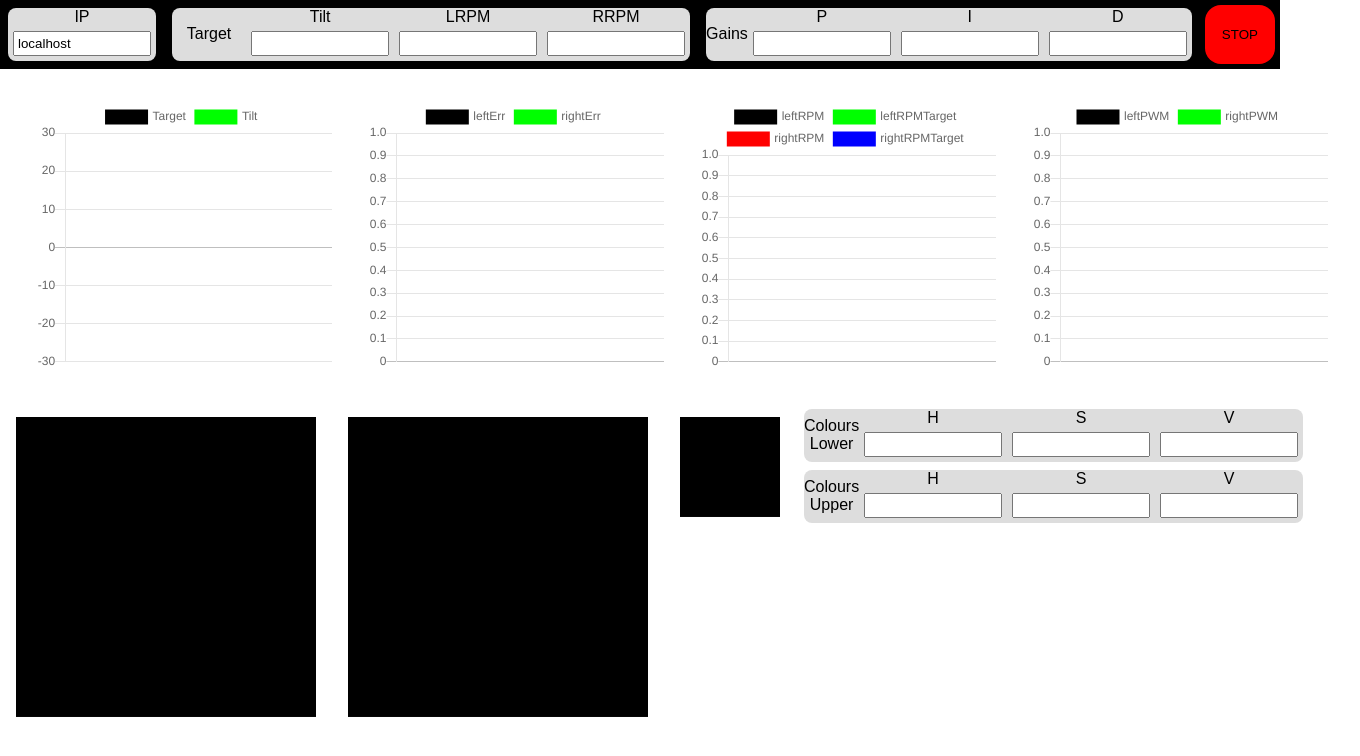
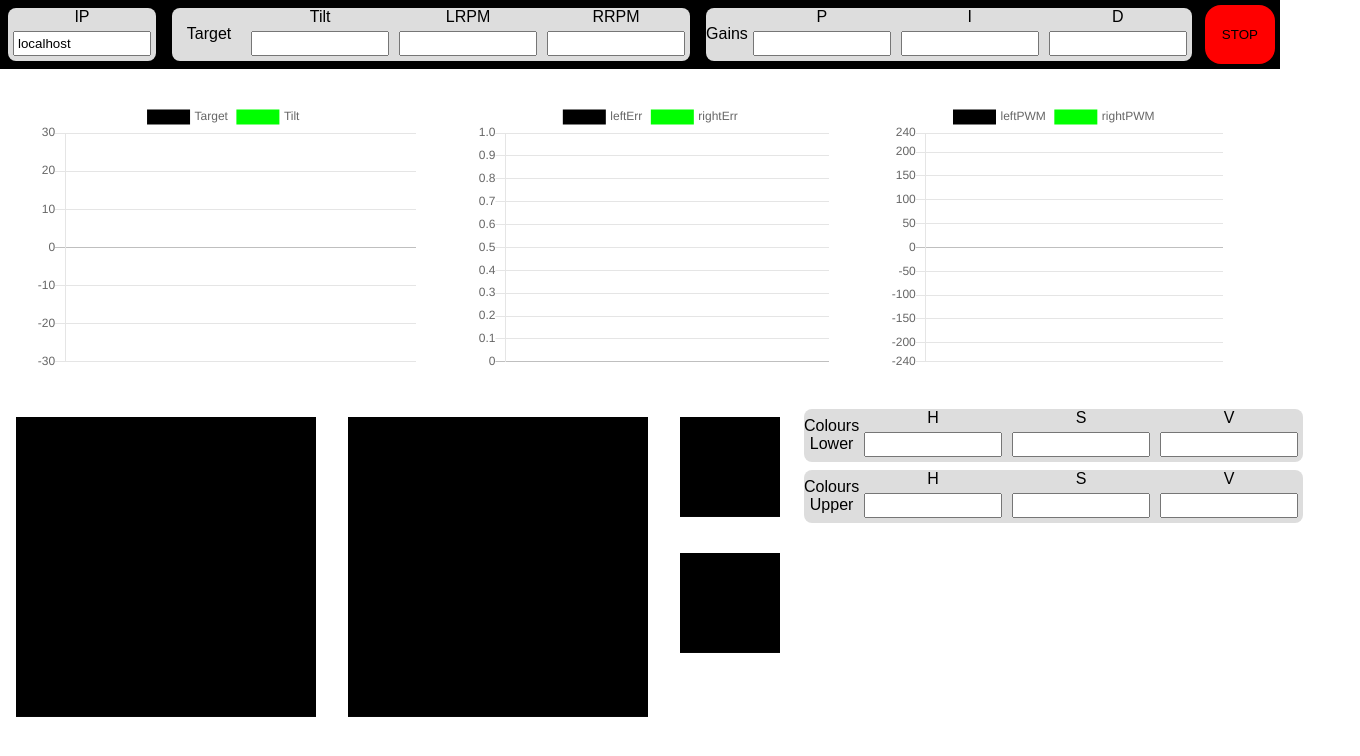
Before and after one commit to Adam-Paterson1/trc3000, a React (Create React App) app: page / in a window 1280 px wide. Shown: the top 756 px of the page, 1360 px wide, since content can reach past the window. Built offline with nearby package versions, Linux system fonts and the light colour scheme.

Commit message:
Fix up double write to same colour box and only 3 graphs now.

```diff
--- a/src/ChartWrapper.js
+++ b/src/ChartWrapper.js
@@ -59,15 +59,21 @@ class ChartWrapper extends Component {
           registerInterest={this.registerInterest}
           deregisterInterest={this.deregisterInterest}>
         </Chart>
-        <Chart
-          labels={['leftRPM', 'leftRPMTarget', 'rightRPM', 'rightRPMTarget']}
+        {/* <Chart
+          labels={['leftRPM', 'rightRPM']}
           registerInterest={this.registerInterest}
           deregisterInterest={this.deregisterInterest}>
-        </Chart>
+        </Chart> */}
+        {/* <Chart
+          labels={['leftRPMTarget', 'rightRPMTarget']}
+          registerInterest={this.registerInterest}
+          deregisterInterest={this.deregisterInterest}>
+        </Chart> */}
         <Chart
           labels={['leftPWM', 'rightPWM']}
           registerInterest={this.registerInterest}
-          deregisterInterest={this.deregisterInterest}>
+          deregisterInterest={this.deregisterInterest}
+          limits={[-240, 240]}>
         </Chart>
       </div>
     );
--- a/src/Video.js
+++ b/src/Video.js
@@ -21,7 +21,7 @@ export default class VideoPlayer extends Component {
     this.ctx = this.imageCanvas.current.getContext('2d', { alpha: false })
     this.ctx2 = this.imageCanvas2.current.getContext('2d', { alpha: false })
     this.ctx3 = this.imageCanvas3.current.getContext('2d', {alpha :false})
-    this.ctx4 = this.imageCanvas3.current.getContext('2d', {alpha :false})
+    this.ctx4 = this.imageCanvas4.current.getContext('2d', {alpha :false})
 
     let img1 = new Image();
     let img2 = new Image();
```
